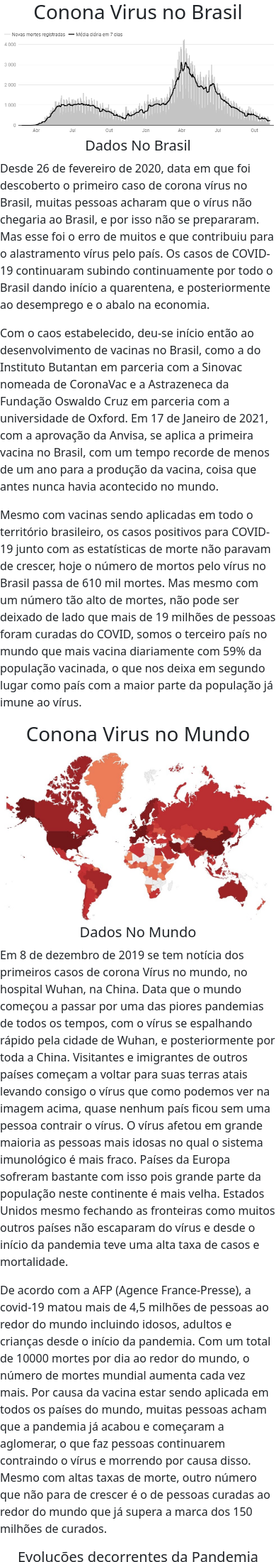
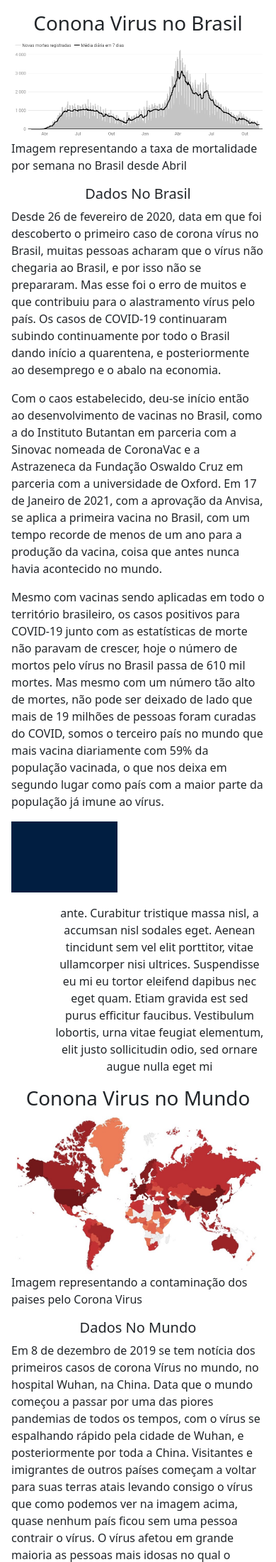
Before and after one commit to Allysson1/Projeto-integrador, a PHP site: page /3-dados.html in a window 390 px wide; the page is wider, and only the part inside the window is pictured. Shown: the top 2200 px of that part at 71% size. Run offline with PHP 8.4, Linux system fonts and the light colour scheme.

Commit message:
modificando-a-tela-de-dados

```diff
--- a/3-dados.html
+++ b/3-dados.html
@@ -17,18 +17,39 @@
         <?php include 'header.php'; ?>
     </header>
 
-    <div class="row ccontainer">
+    <div class="row ccontainer-fluid">
 
-        <div class="col-xs-10 col-sm-8 col-md-8 col-lg-8">
+        <div class="col-xs-10 col-sm-9 col-md-12 col-lg-8">
             <!--     conteúdo principal-->
-            <article class="row">
+            <article class="row p-3">
+
 
                 <h1 class="text-center"> Conona Virus no Brasil</h1>
 
                 <!--            img gráfica dos dados do corona brasil-->
-                <img src="images/dados-covid-1.png" alt="" class="col-sm-12 col-md-12 col-lg-7">
+                <img src="images/dados-covid-1.png" alt="" class="col-sm-12 col-md-8 col-lg-10 img-fluid">
 
-                <div class="col-md-12 col-lg-5">
+
+
+                <nav class="nav-tablet col-md-3 lh-1">
+                    <!-- lh-1 = line height -->
+
+                    <ul class="nav nav-fill">
+                        <li><a class="nav-link" href="">Dados Do Brasil</a></li>
+                        <li><a class="nav-link" href="">Pessoas Curadas</a></li>
+                        <li><a class="nav-link" href="">dados Do mundo</a></li>
+                        <li><a class="nav-link" href="">Pessoas Curadas ao redor do mundo</a></li>
+                        <li><a class="nav-link" href="">Medidas tomadas para prevenção</a></li>
+                    </ul>
+
+
+                </nav>
+
+                <div class="col-md-8 col-lg-2">
+                    <p>Imagem representando a taxa de mortalidade por semana no Brasil desde Abril</p>
+
+                </div>
+
                 <h5 class="text-center">Dados No Brasil</h5>
 
                 <!--texto principal brasil-->
@@ -39,8 +60,6 @@
                     país. Os casos de COVID-19 continuaram subindo continuamente por todo o
                     Brasil dando início a quarentena, e posteriormente ao desemprego e
                     o abalo na economia.</p>
-
-                </div>
 
                 <p>
 
@@ -66,13 +85,30 @@
                     população já imune ao vírus.</p>
 
 
+                <section class="sct-sm">
+                    <a href=""><img src="images/exemplo1.png" class="col-lg-3 imglink-sm"></a>
+                    <p class="text-center col-sm-8  col-md-8 col-lg-8 paside"> ante. Curabitur tristique massa nisl, a
+                        accumsan nisl sodales eget. Aenean
+                        tincidunt sem vel elit porttitor, vitae ullamcorper nisi ultrices.
+                        Suspendisse eu mi eu tortor eleifend dapibus nec eget quam. Etiam
+                        gravida est sed purus efficitur faucibus. Vestibulum lobortis, urna vitae
+                        feugiat elementum, elit justo sollicitudin odio, sed ornare augue nulla
+                        eget mi</p>
+                </section>
 
                 <h1 class="text-center">Conona Virus no Mundo</h1>
 
                 <!--            img gráfica dos dados do corona do mundo-->
-                <img src="images/dados-covid-19.jpg" alt="" class="col-sm-12 col-md-12 col-lg-7">
+                <img src="images/dados-covid-19.jpg" alt="" class="col-sm-12 col-md-12 col-lg-10">
 
-                <div class="col-md-12 col-lg-5">
+                <div class="col-md-12 col-lg-2">
+
+                    <p class="">Imagem representando a contaminação dos paises pelo Corona Virus </p>
+
+
+
+                </div>
+
                 <h5 class="text-center">Dados No Mundo</h5>
                 <!--texto principal-->
                 <p>Em 8 de dezembro de 2019 se tem notícia dos primeiros casos de corona
@@ -91,7 +127,6 @@
                     e mortalidade.
                 </p>
 
-                </div>
 
                 <p>De acordo com a AFP (Agence France-Presse), a covid-19 matou mais de 4,5 milhões
                     de pessoas ao redor do mundo incluindo idosos, adultos e crianças desde o início
@@ -106,6 +141,17 @@
                 </p>
 
 
+                <section class="sct-sm">
+                    <a href=""><img src="images/exemplo1.png" class="col-lg-3 imglink-sm"></a>
+                    <p class="text-center col-sm-8  col-md-8 col-lg-8 paside"> ante. Curabitur tristique massa nisl, a
+                        accumsan nisl sodales eget. Aenean
+                        tincidunt sem vel elit porttitor, vitae ullamcorper nisi ultrices.
+                        Suspendisse eu mi eu tortor eleifend dapibus nec eget quam. Etiam
+                        gravida est sed purus efficitur faucibus. Vestibulum lobortis, urna vitae
+                        feugiat elementum, elit justo sollicitudin odio, sed ornare augue nulla
+                        eget mi</p>
+                </section>
+
 
                 <h5 class="text-center">Evoluções decorrentes da Pandemia</h5>
 
@@ -114,8 +160,13 @@
                     coisas boas também aconteceram devido a sua vinda.
                     Um exemplo mais conhecido disso são as vacinas. Vacinas antigamente demoravam anos para serem
                     desenvolvidas, mas com o corona vírus foi diferente. Havia vacinas que já estavam sendo testadas
- com apenas 6 meses de desde o início da pandemia. De fato, o investimento dos governos ajudou bastante,
-  mesmo assim desenvolver uma vacina do zero é uma tarefa bem difícil. Novas tecnologias também foram desenvolvidas, não só apenas para desenvolver vacinas, mas também tecnologias aplicadas ao trabalho. Muitas empresas na quarentena buscaram trabalho Home office, o que se tornou tendência no mundo todo e vai ficar no pós pandemia. Novos softwares de aprendizado e lives online também surgiram em grande número como o Microsoft teams, google meet, discord etc.
+                    com apenas 6 meses de desde o início da pandemia. De fato, o investimento dos governos ajudou
+                    bastante,
+                    mesmo assim desenvolver uma vacina do zero é uma tarefa bem difícil. Novas tecnologias também foram
+                    desenvolvidas, não só apenas para desenvolver vacinas, mas também tecnologias aplicadas ao trabalho.
+                    Muitas empresas na quarentena buscaram trabalho Home office, o que se tornou tendência no mundo todo
+                    e vai ficar no pós pandemia. Novos softwares de aprendizado e lives online também surgiram em grande
+                    número como o Microsoft teams, google meet, discord etc.
                     Outras tecnologias que podemos citar que melhorou muito foi o sistema de delivery, não
                     podendo comer em restaurantes e lanchonetes, empresas começaram a entregar comida na
                     casa das pessoas, dando mais conforto ao cliente.
@@ -134,11 +185,11 @@ necessidade de tecnologias novas.
 
                 </p>
 
-                <section class="">
+                <section>
 
-                    <a href=""><img src="images/exemplo1.png" class="float-left imglink-dados"></a>
-                    <a href=""><img src="images/exemplo1.png" class="float-left imglink-dados"></a>
-                    <a href=""><img src="images/exemplo1.png" class="float-right imglink-dados"></a>
+                    <a href=""><img src="images/exemplo1.png" class="col-lg-3 imglink-dados"></a>
+                    <a href=""><img src="images/exemplo1.png" class="col-lg-3 imglink-dados"></a>
+                    <a href=""><img src="images/exemplo1.png" class="col-lg-3 imglink-dados"></a>
                 </section>
 
 
@@ -146,8 +197,9 @@ necessidade de tecnologias novas.
         </div>
 
 
-        <div class="col-xs-12 col-sm-4 col-md-4 col-lg-4">
-            <aside class="">
+
+        <div class="col-xs-12 col-sm-3 col-md- col-lg-4">
+            <aside class="asidedados">
 
 
                 <!--navegação de segundoi grau-->
@@ -165,8 +217,9 @@ necessidade de tecnologias novas.
                 </nav>
 
                 <!--indicações de assunto que levam a outra pagina-->
-                <section><a href=""><img src="images/exemplo1.png" class="mx-auto d-block"></a></section>
-                <p class="text-center"> ante. Curabitur tristique massa nisl, a accumsan nisl sodales eget. Aenean
+                <section><a href=""><img src="images/exemplo1.png" class="mx-auto d-block  col-lg-6"></a></section>
+                <p class="text-center col-sm-8  col-md-8 col-lg-8 paside"> ante. Curabitur tristique massa nisl, a
+                    accumsan nisl sodales eget. Aenean
                     tincidunt sem vel elit porttitor, vitae ullamcorper nisi ultrices.
                     Suspendisse eu mi eu tortor eleifend dapibus nec eget quam. Etiam
                     gravida est sed purus efficitur faucibus. Vestibulum lobortis, urna vitae
@@ -174,8 +227,9 @@ necessidade de tecnologias novas.
                     eget mi</p>
 
 
-                <section class=""><a href=""><img src="images/exemplo1.png" class="mx-auto d-block"></a></section>
-                <p class="text-center"> ante. Curabitur tristique massa nisl, a accumsan nisl sodales eget. Aenean
+                <section><a href=""><img src="images/exemplo1.png" class="mx-auto d-block col-lg-6"></a></section>
+                <p class="text-center col-sm-8 col-md-8 col-lg-8 paside"> ante. Curabitur tristique massa nisl, a
+                    accumsan nisl sodales eget. Aenean
                     tincidunt sem vel elit porttitor, vitae ullamcorper nisi ultrices.
                     Suspendisse eu mi eu tortor eleifend dapibus nec eget quam. Etiam
                     gravida est sed purus efficitur faucibus. Vestibulum lobortis, urna vitae
@@ -187,6 +241,9 @@ necessidade de tecnologias novas.
         </div>
 
     </div>
+
+    <?php include 'footer.php'; ?>
+
 </body>
 
 </html>
--- a/css/estilo.css
+++ b/css/estilo.css
@@ -2,10 +2,80 @@
 
 /* organização tela de dados */
 
+.body-dados{
+    overflow-x: hidden;
+}
+
 
 .imglink-dados{
-    padding: 5%;
+    margin-top: 5%;
+    margin-left: 5%;
 }
+
+/* mobile */
+@media (max-width: 576px) {
+.asidedados{
+    display: none;
+}
+
+
+.nav-tablet{
+    display: none;
+}
+
+ }
+
+ .paside{
+     margin-top: 5%;
+     margin-left: 17%;
+ }
+
+ @media (min-width: 576px) {
+ .sct-sm{
+display: none;
+}
+
+.asidedados{
+    display: none;
+}
+
+}
+
+/* tablet */
+@media (min-width: 768px) {
+
+
+    .asidedados{
+        display: none;
+    }
+
+    .nav-tablet{
+        display: block;
+        margin-left: 3%;
+    }
+
+    .imglink-dados{
+        margin-top: 5%;
+        margin-left: 10%;
+    }
+
+
+}
+
+@media (min-width: 992px) {
+    .asidedados{
+        display: block;
+    }
+
+    .nav-tablet{
+        display: none;
+    }
+
+    .imglink-dados{
+        margin-top: 5%;
+        margin-left: 5%;
+    }
+ }
 
 
 
```
Lines whose indentation alone changed are shown as unchanged.
